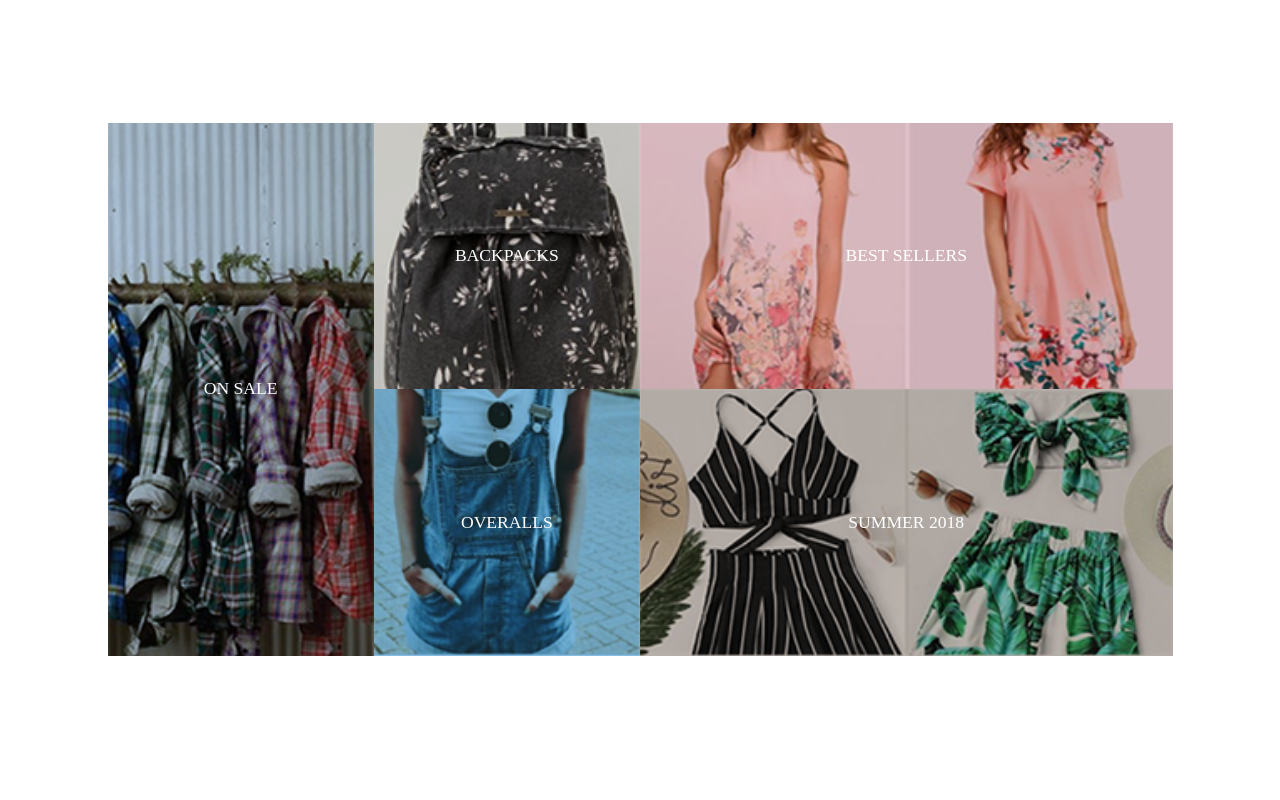
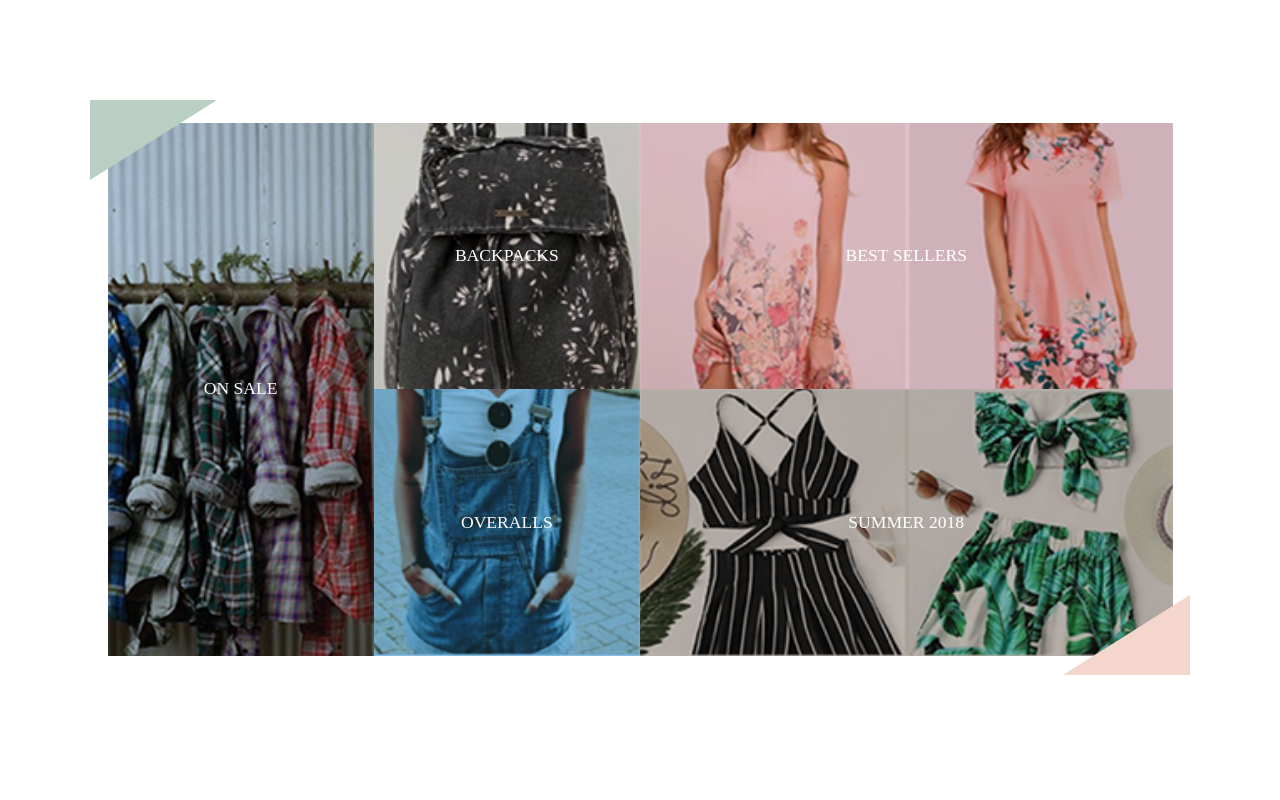
Before and after one commit to erinkahn/cloverHill, a website: page index.html in a window 1280 px wide. Shown: the part 1800-2600 px from the top of the page. Drawn offline with Linux system fonts and the light colour scheme.

Commit message:
corners work!
&::before and &::after need content: ''; to show up

```diff
--- a/src/scss/main.scss
+++ b/src/scss/main.scss
@@ -298,8 +298,6 @@ header{
 
 }
 
-
-
 .image-grid{
 	position: relative;
 	width: 100%;
@@ -312,28 +310,41 @@ header{
 		padding-bottom: 60%;
 	}
 
-	//yellow triangle left
+	@media screen and (min-width: 768px){
+		//triangle left
 		&::before{
-		// position: absolute;
-		background-image: url(../img/triangleLeft.png);
+			content: ''; // you need this
+			position: absolute;
+			background-image: url('../img/triangleLeft.png');
 			background-repeat: no-repeat;
-		background-position: center;
-		background-size: cover;
-		height: 80px;
-		width: 81px;
+			background-position: 100% auto;
+			background-size: 100%;
+			height: 120px;
+			width: 127px;
+			top: -3%;
+			left: 7%; // 143 / 1024
 			z-index: 4;
 		}
 
-	//yellow triangle right
+		//triangle right
 		&::after{
-		// position: absolute;
-		background-image: url(../img/triangleRight.png);
+			content: ''; // you need this
+			position: absolute;
+			background-image: url('../img/triangleRight.png');
 			background-repeat: no-repeat;
 			background-position: 100% auto;
-		background-size: auto 100%;
-		// height: 80px;
-		// width: 81px;
+			background-size: 100%;
+			height: 120px;
+			right: 7%;
+			bottom: -20%;
+			width: 127px;
 			z-index: 4;
+
+			@media screen and (min-width: 1024px){
+				bottom: 23%;
+			}
+		}
+
 	}
 
 }
```
Also changed, not shown: index.html (+1 -0 lines), dist/css/main.css, dist/img/gridBorder.png (added), src/img/gridBorder.png (added), 1 other file. Lines whose indentation alone changed are shown as unchanged.
